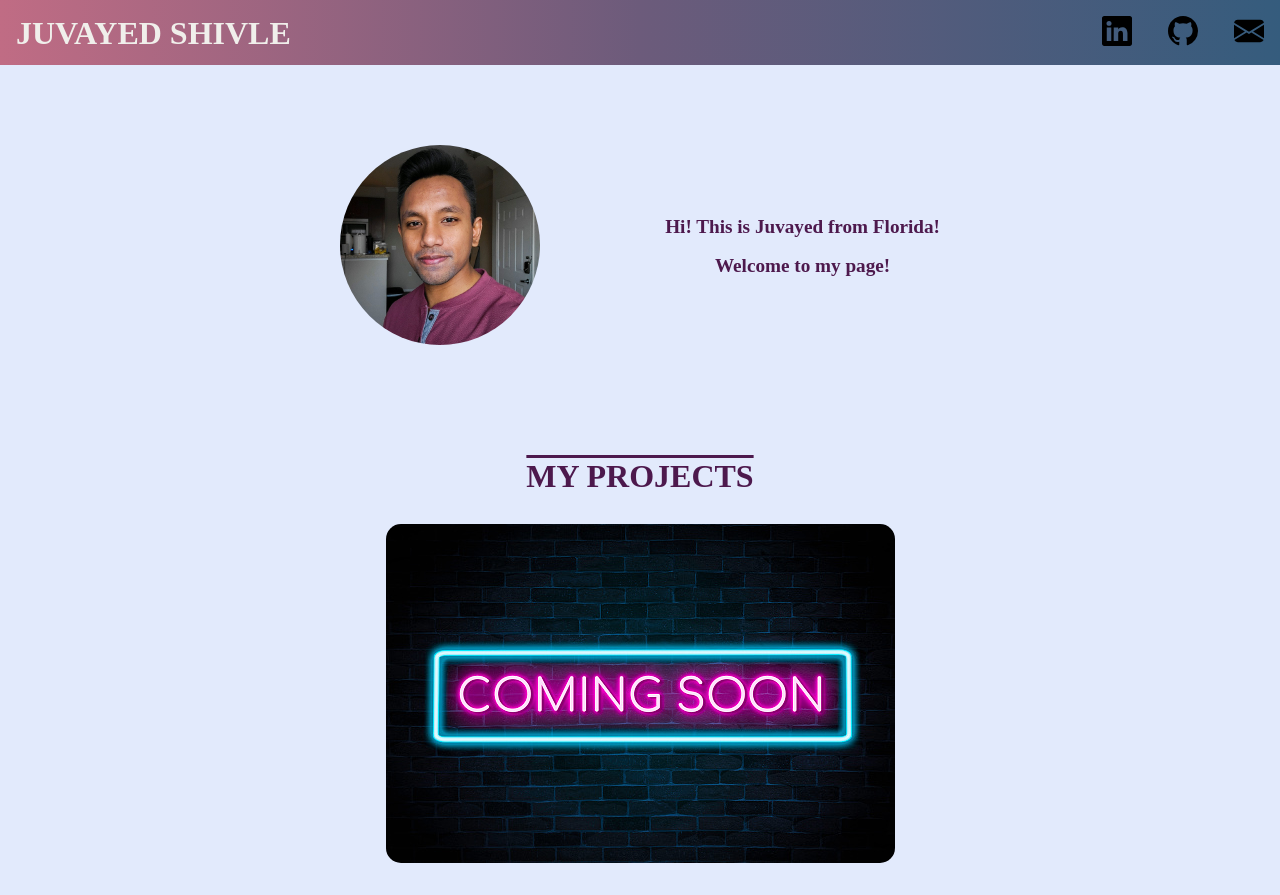
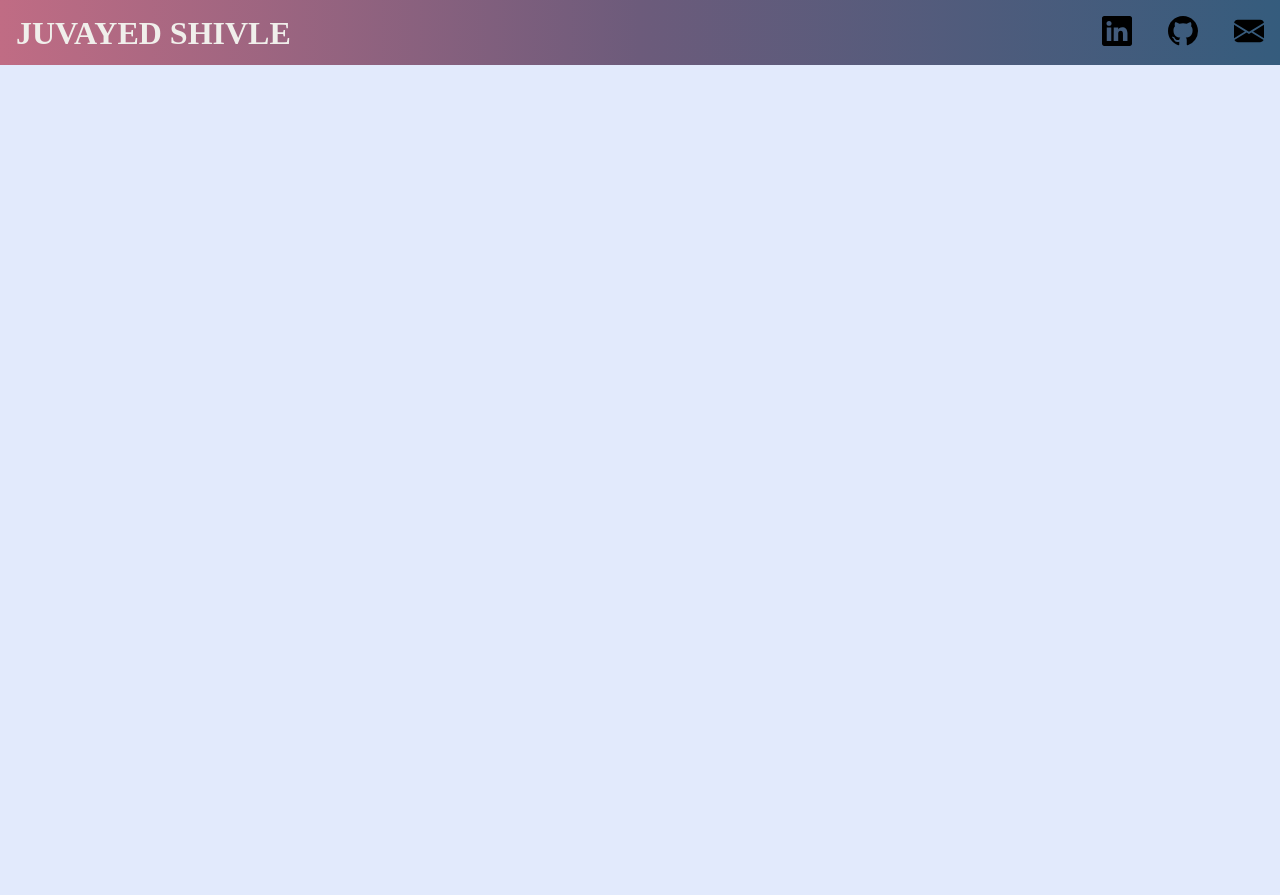
Before and after one commit to JShivle1/JShivle1.github.io, a plain HTML site: page index.html in a window 1280 px wide. After the commit the page ends 800 px from the top, so only its background shows below. Drawn offline with Linux system fonts and the light colour scheme; a web font is replaced by a local one.

Commit message:
Add files via upload

```diff
--- a/app.css
+++ b/app.css
@@ -77,50 +77,6 @@ nav img {
     padding-left: 2em;
 }
 
-#intro {
-    display: flex;
-    justify-content: space-between;
-    align-items: center;
-    width: 600px;
-    margin: 5em auto;
-    max-height: 100%;
-    max-width: 100%;
-}
-
-#intro img {
-    width: 200px;
-    height: 200px;
-    border-radius: 50%;
-}
-
-#intro p {
-    font-size: 1.2em;
-    line-height: 2;
-    font-weight: bold;
-    color: #4d194d;
-    text-align: center;
-}
-
-#projects {
-    display: flex;
-    flex-direction: column;
-    align-items: center;
-    padding-top: 2em;
-}
-
-#projects h2 {
-        font-size: 2em;
-        font-weight: 700;
-        text-transform: uppercase;
-        color: #4d194d;
-        text-decoration: overline;
-}
-
-#projects img {
-    margin: 2em 1em;
-    border-radius: 15px;
-}
-
 @media only screen and (max-width: 960px) {
 
     nav h1 {
@@ -134,22 +90,4 @@ nav img {
         height: 25px;
         padding-left: .5em;
     }
-
-    #intro {
-        flex-direction: column;
-        justify-content: center;
-    }
-
-    #intro img {
-        margin-bottom: 2em;
-    }
-
-    #intro p {
-        font-size: 1em;
-    }
-
-    #projects img {
-        width: 225px;
-        height: 225px;
-    }
 }
--- a/index.html
+++ b/index.html
@@ -21,18 +21,5 @@
         </div>
         </nav>
     </header>
-    <div id="intro">
-      <div>
-        <img src="./img/Me.jpg" alt="My selfie">
-      </div>
-      <div>
-        <p> Hi! This is Juvayed from Florida!</p>
-        <p> Welcome to my page!</p>
-      </div>
-    </div>
-    <div id="projects">
-      <h2> My Projects </h2>
-      <img src="./img/placeholder.jpg" alt="Placeholder picture">
-    </div>
 </body>
 </html>
```
